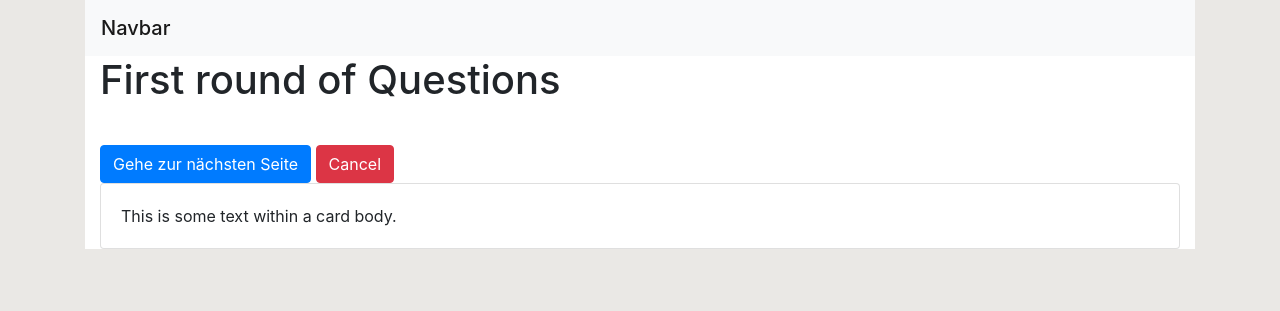
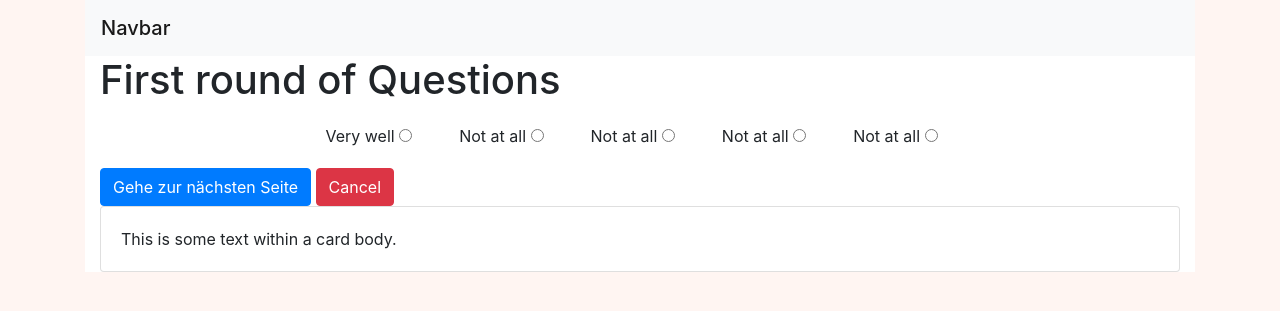
Before and after one commit to davidrzs/System-Usability-Scale-Client, a Flask app: page /sus/1 in a window 1280 px wide. Shown: the top 311 px of the page. Run offline with Flask 2, Linux system fonts and the light colour scheme; some libraries are stand-ins or nearby versions.

Commit message:
initial documentation

```diff
--- a/database.py
+++ b/database.py
@@ -1,3 +1,7 @@
+from tinydb import TinyDB, Query
+
+db = TinyDB('./db.json')
+settings = db.table('settings')
 
 class Database:
     def hello():
--- a/forms.py
+++ b/forms.py
@@ -3,7 +3,7 @@ from wtforms import StringField, RadioField
 from wtforms.validators import DataRequired
 
 class Step1(FlaskForm):
-    q1 = RadioField('test1',choices=[('1','Very well'),('2','Not at all'), ('3','Not at all'), ('4','Not at all'), ('5','Not at all')])
+    test1 = RadioField('test1',choices=[('1','Very well'),('2','Not at all'), ('3','Not at all'), ('4','Not at all'), ('5','Not at all')])
 
 
 class Step2(FlaskForm):
--- a/templates/base_template.html
+++ b/templates/base_template.html
@@ -15,7 +15,7 @@
 <style>
 /* we add it inline so that we do not need to include it seperately*/
 body{
-    background-color: #EAE8E5;
+background-color: #fff5f2;
 }
 .content{
   background-color: white;
--- a/templates/styles.css
+++ /dev/null
@@ -1,3 +0,0 @@
-body{
-    background-color: #C4E0E5;
-}
```
Also changed, not shown: install.py (added), readme.md (added).
